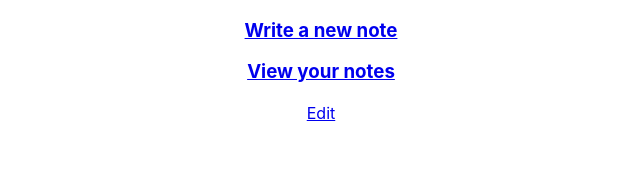
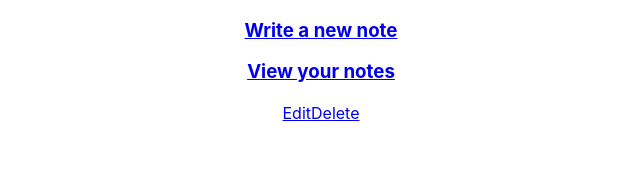
Before and after one commit to zacharyarney/light-side, a React (Create React App) app in the folder client/: page /view/1 in a window 1280 px wide. Shown: the top 193 px of the page, without its empty margins (319-959 px from the left). Built offline with nearby package versions, Linux system fonts and the light colour scheme; no server answers.

Commit message:
Adds link for NoteDelete

```diff
--- a/client/src/components/NoteView/index.js
+++ b/client/src/components/NoteView/index.js
@@ -22,10 +22,11 @@ const NoteView = (props) => {
       <h2>{noteTitle}</h2>
       <p>{noteBody}</p>
       <Link
-        to={{ pathname: '/view/:id/edit', state: { noteTitle, noteBody, id } }}
+        to={{ pathname: `/view/${match.params.id}/edit`, state: { noteTitle, noteBody, id } }}
       >
         Edit
       </Link>
+      <Link to={`/view/${match.params.id}/delete`}>Delete</Link>
     </div>
   );
 };
```
